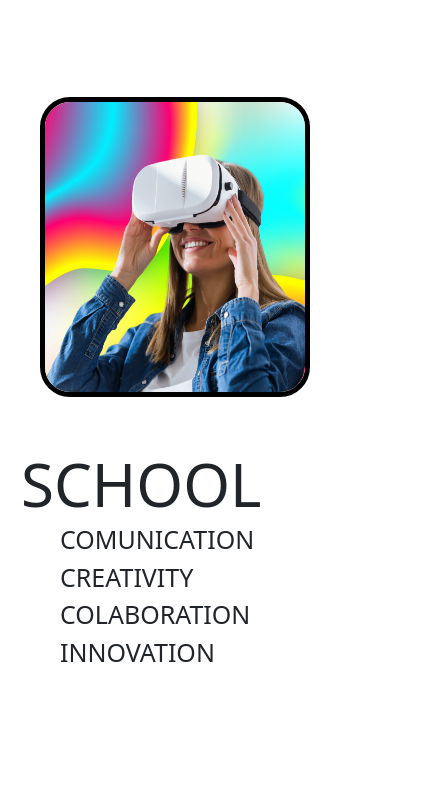
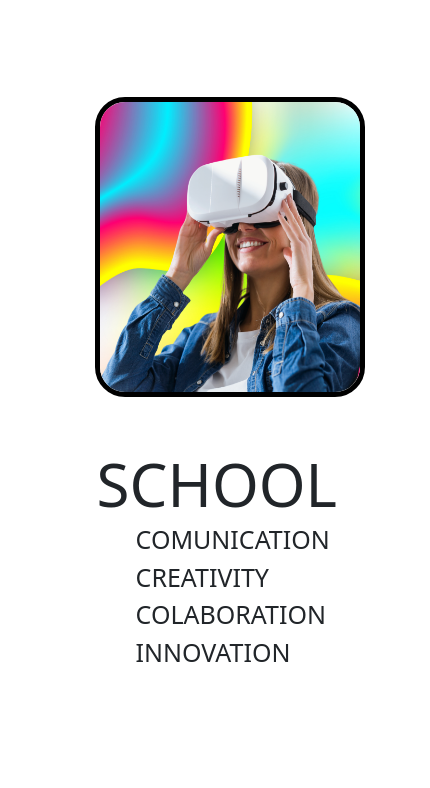
Before and after one commit to majopastore/bitz, a plain HTML site: page pages/aboutus.html in a window 390 px wide. Shown: the part 3089-3877 px from the top of the page, 430 px wide, since content can reach past the window. Drawn offline with nearby package versions, Linux system fonts and the light colour scheme.

Commit message:
full responsive ajustado

```diff
--- a/scss/_mediaqueries.scss
+++ b/scss/_mediaqueries.scss
@@ -866,7 +866,7 @@
   }
    .she-image{
     margin-right: 20px;
-    margin-left: 20px;
+    margin-left: 75px;
     flex-basis: 50%;
     border-radius:30px;
     border: 5px solid black;
@@ -881,7 +881,7 @@
     border: 5px solid black;
     width:270px;
     height:300px;
-    margin-left: 90px 0;
+    margin-left: 90px;
   }
    .attributes{
     margin-left: 8px;
@@ -894,7 +894,7 @@
   }
    .school .innovation{
      font-size: 25px;
-     margin-left: 0;
+     margin-left: 2cm;
   }
    .button3{
      display: flex;
```
Also changed, not shown: scss/estilos.css, 1 other file.
